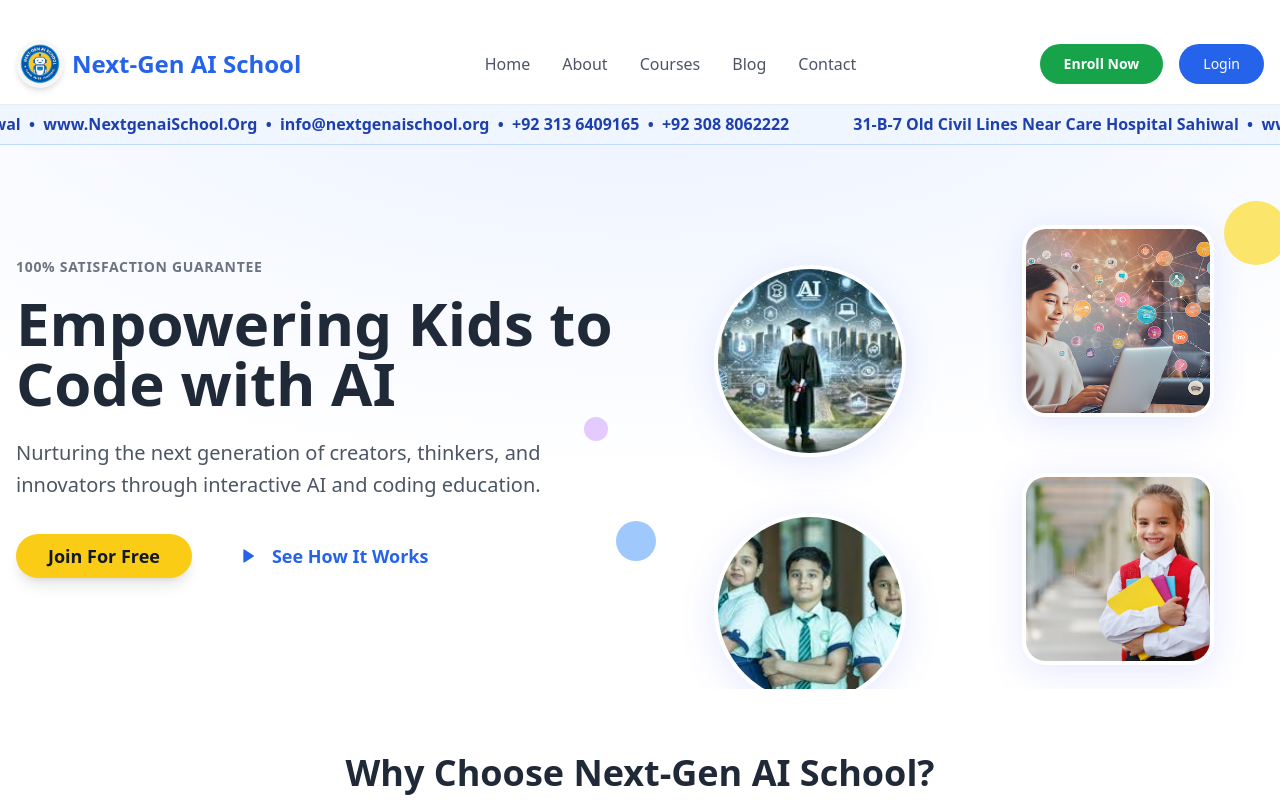
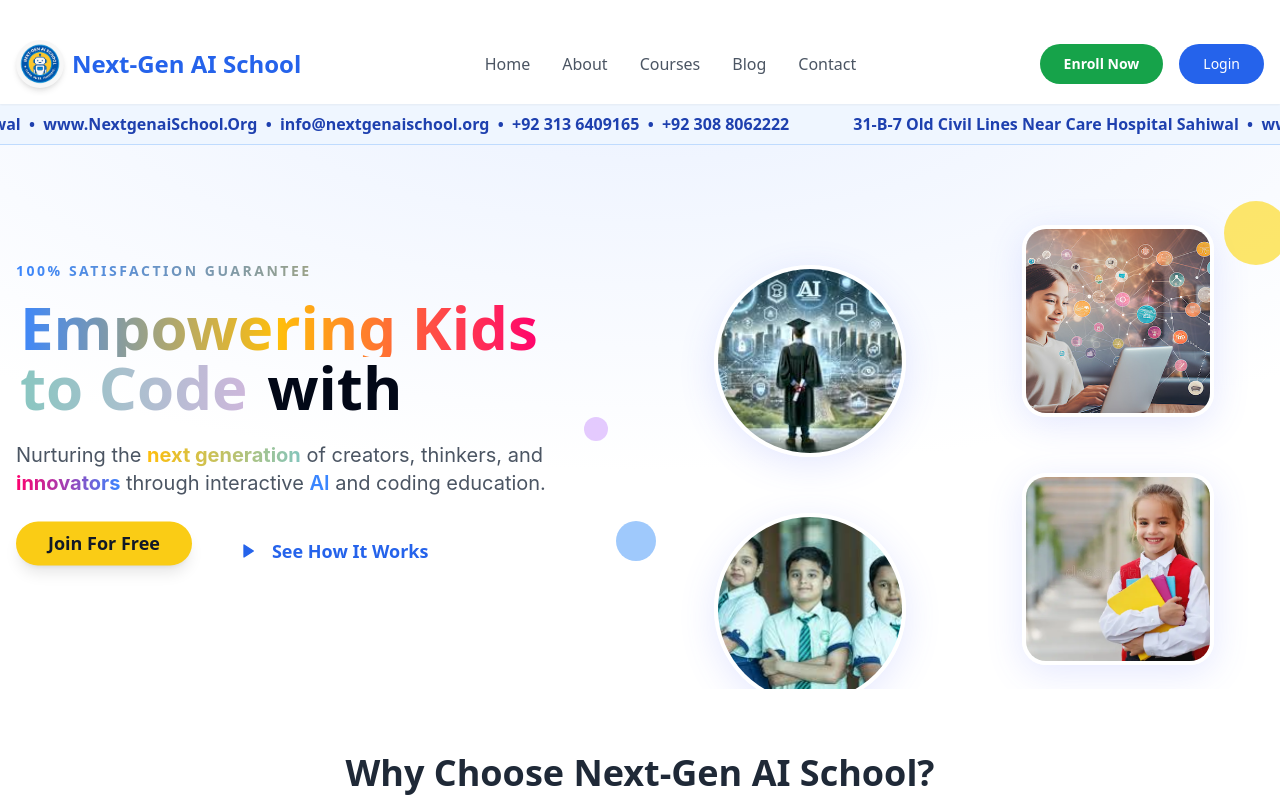
Before and after one commit to alyasghar180/ai-kids-code-verse, a React (Vite) app: page / in a window 1280 px wide. Shown: the top 800 px of the page. Built offline with nearby package versions, Linux system fonts and the light colour scheme.

Commit message:
Refactor hero text with typography and animation
Improved the hero section's text by applying typographic styles, suitable colors, and animation effects for enhanced visual appeal.

```diff
--- a/package.json
+++ b/package.json
@@ -45,6 +45,7 @@
     "cmdk": "^1.0.0",
     "date-fns": "^3.6.0",
     "embla-carousel-react": "^8.3.0",
+    "framer-motion": "^12.18.1",
     "input-otp": "^1.2.4",
     "lucide-react": "^0.462.0",
     "next-themes": "^0.3.0",
--- a/src/pages/Index.tsx
+++ b/src/pages/Index.tsx
@@ -14,6 +14,7 @@ import { Link } from "react-router-dom";
 import Navigation from "@/components/Navigation";
 import Footer from "@/components/Footer";
 import { courses as featuredCourses } from "@/data/courses";
+import { motion } from "framer-motion";
 
 const Index = () => {
   const testimonials = [
@@ -76,7 +77,7 @@ const Index = () => {
   ];
 
   return (
-    <div className="min-h-screen bg-white">
+    <div className="min-h-screen bg-white font-sans">
       <Navigation />
 
       {/* Hero Section */}
@@ -86,20 +87,75 @@ const Index = () => {
           <div className="grid lg:grid-cols-2 gap-12 items-center">
             {/* Left: Headline and CTA */}
             <div className="text-center lg:text-left">
-              <p className="text-sm font-semibold text-gray-500 uppercase tracking-wider mb-4">
+              {/* 100% SATISFACTION GUARANTEE */}
+              <motion.p
+                initial={{ opacity: 0, y: -15 }}
+                animate={{ opacity: 1, y: 0 }}
+                transition={{ duration: 0.7, delay: 0.1 }}
+                className="text-xs sm:text-sm font-bold uppercase tracking-widest mb-4 bg-gradient-to-r from-[#3A86FF] to-[#FFBE0B] bg-clip-text text-transparent"
+                style={{ letterSpacing: "0.18em" }}
+              >
                 100% SATISFACTION GUARANTEE
-              </p>
-              <h1 className="text-5xl lg:text-6xl font-bold mb-6 text-gray-800 leading-tight">
-                Empowering Kids to Code with AI
-              </h1>
-              <p className="text-xl text-gray-600 mb-8 leading-relaxed">
-                Nurturing the next generation of creators, thinkers, and innovators
-                through interactive AI and coding education.
-              </p>
-              <div className="flex flex-col sm:flex-row gap-4 justify-center lg:justify-start">
+              </motion.p>
+              {/* Animated Headline */}
+              <motion.h1
+                initial={{ opacity: 0, scale: 0.95, y: 28 }}
+                animate={{ opacity: 1, scale: 1, y: 0 }}
+                transition={{ duration: 0.75, delay: 0.2, type: "spring", stiffness: 60 }}
+                className="text-4xl sm:text-5xl lg:text-6xl font-extrabold mb-6 font-['Fredoka',_Quicksand,_Baloo_2,_Nunito,_sans-serif] leading-tight"
+              >
+                <span className="inline-block bg-gradient-to-r from-[#3A86FF] via-[#FFBE0B] to-[#FF006E] bg-clip-text text-transparent px-1">
+                  Empowering Kids
+                </span>
+                {" "}
+                <span className="inline-block bg-gradient-to-r from-[#83C5BE] to-[#CDB4DB] bg-clip-text text-transparent px-1 animate-pulse">
+                  to Code
+                </span>
+                {" with "}
+                <span className="inline-block bg-gradient-to-r from-[#FFBE0B] via-[#3A86FF] to-[#FF006E] bg-clip-text text-transparent px-1 animate-glow font-black shadow-blue-400">
+                  <motion.span
+                    initial={{ scale: 0.5, opacity: 0 }}
+                    animate={{ scale: 1.2, opacity: 1 }}
+                    transition={{ duration: 0.55, delay: 0.35, type: "spring", stiffness: 80 }}
+                    className="drop-shadow-lg"
+                  >
+                    AI
+                  </motion.span>
+                </span>
+              </motion.h1>
+              {/* Subheading */}
+              <motion.p
+                initial={{ opacity: 0, y: 20 }}
+                animate={{ opacity: 1, y: 0 }}
+                transition={{ duration: 0.8, delay: 0.55 }}
+                className="text-lg sm:text-xl text-gray-600 mb-8 leading-relaxed font-['Nunito',_Inter,_sans-serif] max-w-2xl mx-auto"
+              >
+                <span className="inline-block">
+                  Nurturing the
+                </span>{" "}
+                <span className="inline-block bg-gradient-to-r from-[#FFBE0B] to-[#83C5BE] bg-clip-text text-transparent font-bold">
+                  next generation
+                </span>{" "}
+                <span className="inline-block">of creators, thinkers,&nbsp;and</span>
+                <span className="inline-block bg-gradient-to-r from-[#FF006E] to-[#3A86FF] bg-clip-text text-transparent font-bold">
+                  innovators
+                </span>
+                <span>
+                  &nbsp;through interactive&nbsp;
+                  <span className="text-[#3A86FF] font-semibold">AI</span>{" "}
+                  and&nbsp;coding&nbsp;education.
+                </span>
+              </motion.p>
+              {/* CTA Buttons */}
+              <motion.div
+                initial={{ opacity: 0, y: 22 }}
+                animate={{ opacity: 1, y: 0 }}
+                transition={{ duration: 1, delay: 0.85 }}
+                className="flex flex-col sm:flex-row gap-4 justify-center lg:justify-start"
+              >
                 <Button
                   size="lg"
-                  className="bg-yellow-400 hover:bg-yellow-500 text-gray-900 font-bold px-8 py-4 text-lg rounded-full shadow-lg hover:shadow-xl transition-all duration-300"
+                  className="bg-yellow-400 hover:bg-yellow-500 text-gray-900 font-bold px-8 py-4 text-lg rounded-full shadow-lg hover:shadow-xl transition-all duration-300 animate-bounce"
                 >
                   Join For Free
                 </Button>
@@ -111,7 +167,7 @@ const Index = () => {
                   <Play className="mr-2 h-5 w-5 fill-blue-600" />
                   See How It Works
                 </Button>
-              </div>
+              </motion.div>
             </div>
             {/* Right: Animated Hero Images */}
             <div className="relative h-96 flex items-center justify-center lg:block">
```
Also changed, not shown: 1 other file (tests, documents, lock files or other folders).
